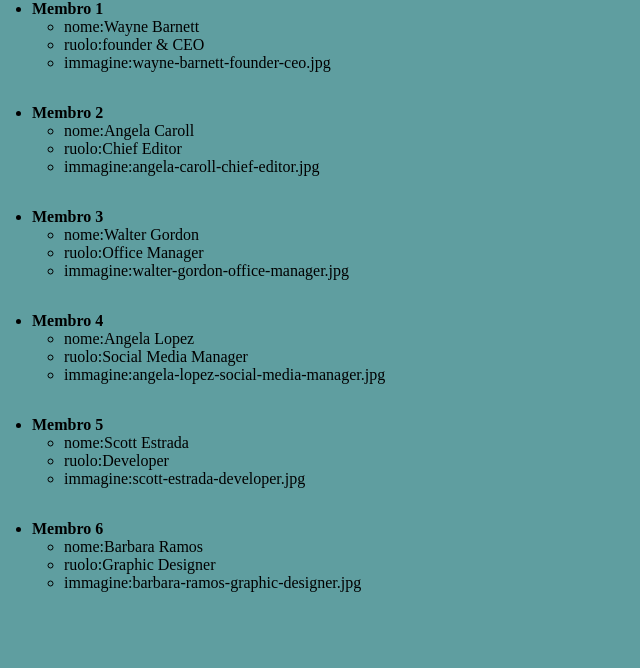
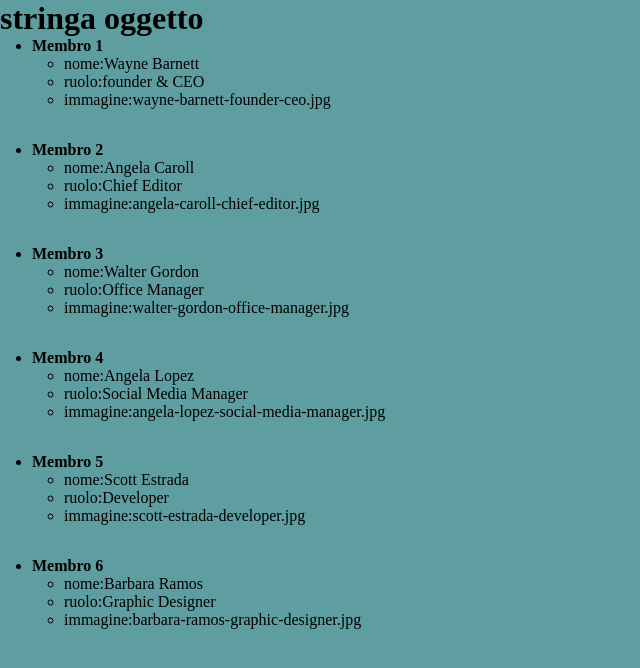
Before and after one commit to italocirillo/js-our-team, a plain HTML site: page index.html in a window 1280 px wide. Shown: the whole page, without its empty margins (0-640 px from the left). Drawn offline with Linux system fonts and the light colour scheme.

Commit message:
ESERCIZIO COMPLETO

```diff
--- a/index.html
+++ b/index.html
@@ -10,6 +10,7 @@
 
 </head>
 <body>
+    <h1>stringa oggetto</h1>
     <section>
         <!-- <ul id="lista-membri-team">
             <ul id="informazioni-team">
```
